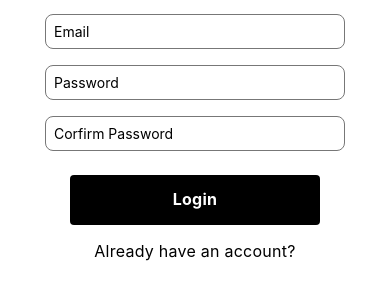
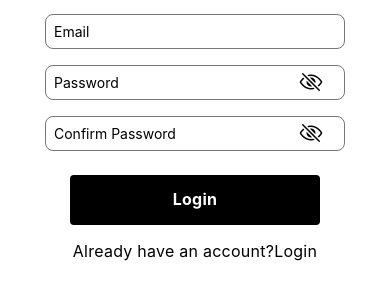
Before and after one commit to jestoniandales25/login-system, a React Native app: screen / in a window 390 px wide. Both pictures are taken after a click on the element "Sign Up". Shown: the part 344-644 px from the top of the page. Built offline with nearby package versions, Linux system fonts and the light colour scheme.

Commit message:
hide and show password and confirm password

```diff
--- a/app/screens/sign_up_page.tsx
+++ b/app/screens/sign_up_page.tsx
@@ -1,9 +1,14 @@
 import React, { useState } from 'react';
 import { Text, View, TextInput, TouchableOpacity } from 'react-native';
 import signupStyles from "../../styles/sign_up_styles";
+import { Ionicons } from '@expo/vector-icons'; // Import Ionicons
 
 
 const signup = ({ onGoBack }) => {
+
+  const [showPassword, setShowPassword] = useState(false); // State for password visibility
+  const [showConfirmPassword, setShowConfirmPassword] = useState(false); // State for confirm password visibility
+
   return (
     <View style={signupStyles.container}>
       <Text style={signupStyles.textHeader}>Sign Up</Text>
@@ -15,18 +20,46 @@ const signup = ({ onGoBack }) => {
         style={signupStyles.signupInput}
         placeholder='Email'
       />
-      <TextInput
-        style={signupStyles.signupInput}
-        placeholder='Password'
-      />
-      <TextInput
-        style={signupStyles.signupInput}
-        placeholder='Corfirm Password'
-      />
-      <TouchableOpacity style={signupStyles.button} onPress={onGoBack}>
+      <View style={{ flexDirection: 'row', alignItems: 'center' }}>
+        <TextInput
+          style={[signupStyles.signupInput]}
+          placeholder='Password'
+          secureTextEntry={!showPassword} // Toggle password visibility
+        />
+        <TouchableOpacity  style={{ position: 'absolute', right: 30 }}
+          onPress={() => setShowPassword(!showPassword)}>
+          <Ionicons
+            name={showPassword ?  'eye-outline' : 'eye-off-outline'} // Toggle icon
+            size={24}
+            color="black"
+          />
+        </TouchableOpacity>
+      </View>
+
+      <View style={{ flexDirection: 'row', alignItems: 'center' }}>
+        <TextInput
+          style={[signupStyles.signupInput]}
+          placeholder='Confirm Password'
+          secureTextEntry={!showConfirmPassword} // Toggle password visibility
+        />
+        <TouchableOpacity  style={{ position: 'absolute', right: 30 }}
+          onPress={() => setShowConfirmPassword(!showConfirmPassword)}>
+          <Ionicons
+            name={showConfirmPassword ?  'eye-outline' : 'eye-off-outline'} // Toggle icon
+            size={24}
+            color="black"
+          />
+        </TouchableOpacity>
+      </View>
+
+      <TouchableOpacity style={signupStyles.button}>
         <Text style={signupStyles.text}>Login</Text>
       </TouchableOpacity>
-      <Text style={signupStyles.textOut}>Already have an account?</Text>
+      <Text style={signupStyles.textOut}>Already have an account?
+        <TouchableOpacity onPress={onGoBack}>
+          <Text style={signupStyles.textCallLogin}>Login</Text>
+        </TouchableOpacity>
+      </Text>
     </View>
   );
 };
```
